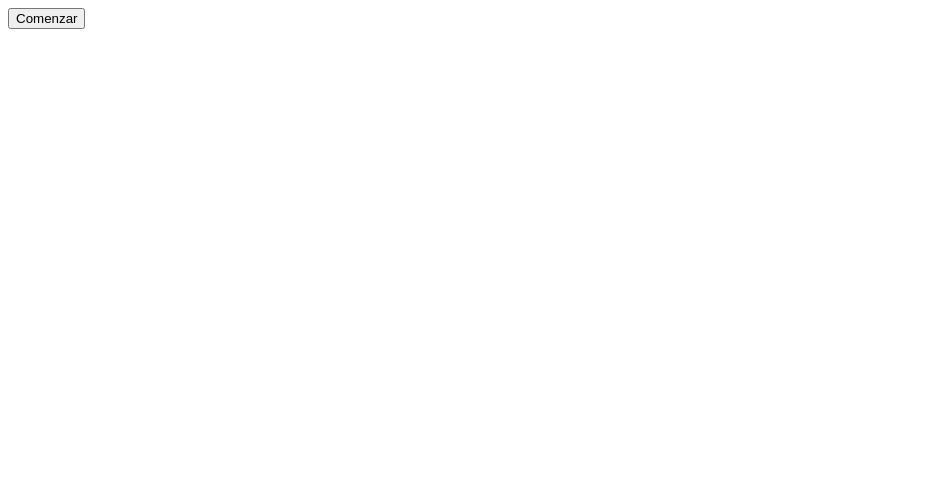
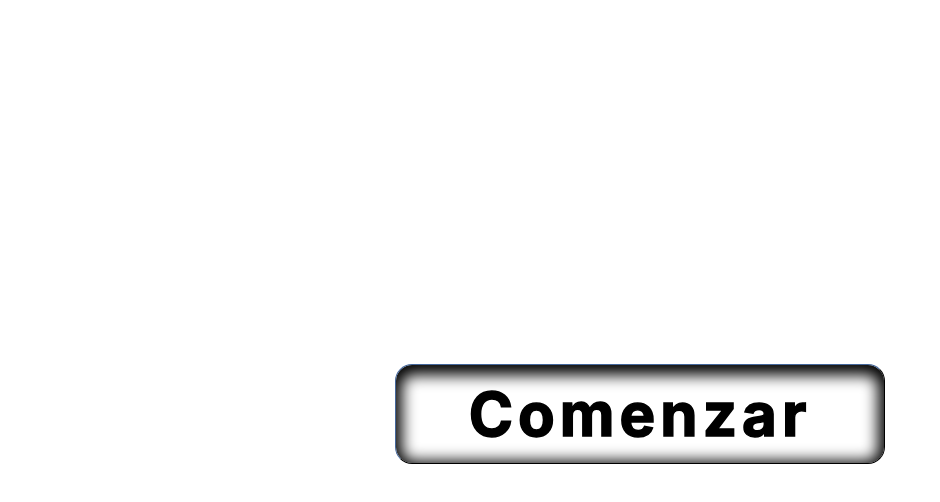
Before and after one commit to Nestosandi/Web, a plain HTML site: page Clase14/ejercicios.html in a window 1280 px wide. Shown: the whole page, without its empty margins (0-940 px from the left). Drawn offline with Linux system fonts and the light colour scheme.

Commit message:
"estilo del boton"

```diff
--- a/Clase14/index.html
+++ b/Clase14/ejercicios.html
@@ -4,7 +4,8 @@
     <meta charset="UTF-8">
     <meta http-equiv="X-UA-Compatible" content="IE=edge">
     <meta name="viewport" content="width=device-width, initial-scale=1.0">
-    <title>Document</title>
+    <link rel="stylesheet" href="styles/styles.css">
+    <title>Ejercicios de javascript</title>
 </head>
 <body>
     <button id="start">Comenzar</button>
--- /dev/null
+++ b/Clase14/styles/styles.css
@@ -0,0 +1,40 @@
+#start {
+    position: absolute;
+    top: 58%;
+    left: 50%;
+    transform: translate(-50%, -100%);
+    max-width: 100%;
+    text-align: center;
+    font-size: 60px;
+    font-family: -apple-system, BlinkMacSystemFont, 'Segoe UI', Roboto, Oxygen, Ubuntu, Cantarell, 'Open Sans', 'Helvetica Neue', sans-serif;
+    font-weight: bold;
+    width: 490px;
+    height: 100px;
+    border-width: 1px;
+    color: black;
+    border-color: #1f2f47;
+    border-top-left-radius: 17px;
+    border-top-right-radius: 17px;
+    border-bottom-left-radius: 17px;
+    border-bottom-right-radius: 17px;
+    box-shadow: inset 0px 4px 15px 6px black;
+    -webkit-text-stroke: black 1.5px;
+    letter-spacing: 5px;
+    background: white;
+}
+
+#start:hover {
+    background: linear-gradient(to bottom, white 5%, gray 100%);
+    background-color: white;
+    cursor: pointer;
+}
+
+#start.active {
+    position: absolute;
+    top: 0%;
+    left: 0%;
+    transform: translate(-50%, -100%);
+    max-width: 0%;
+    text-align: center;
+    font-size: 1px;
+}
```
Also changed, not shown: SopaDeLetrasAuto/Sopadeletrasauto.html (renamed from SopaDeLetrasAuto/index.html).
